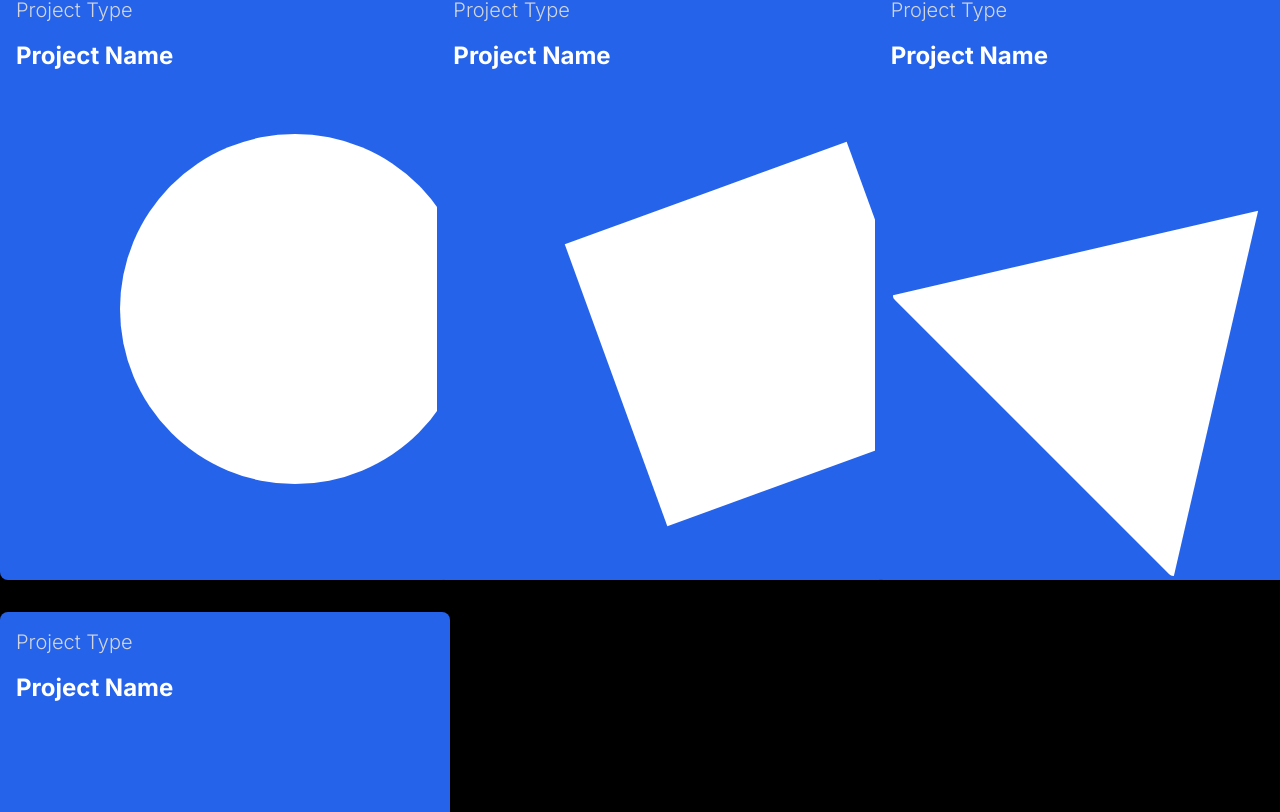
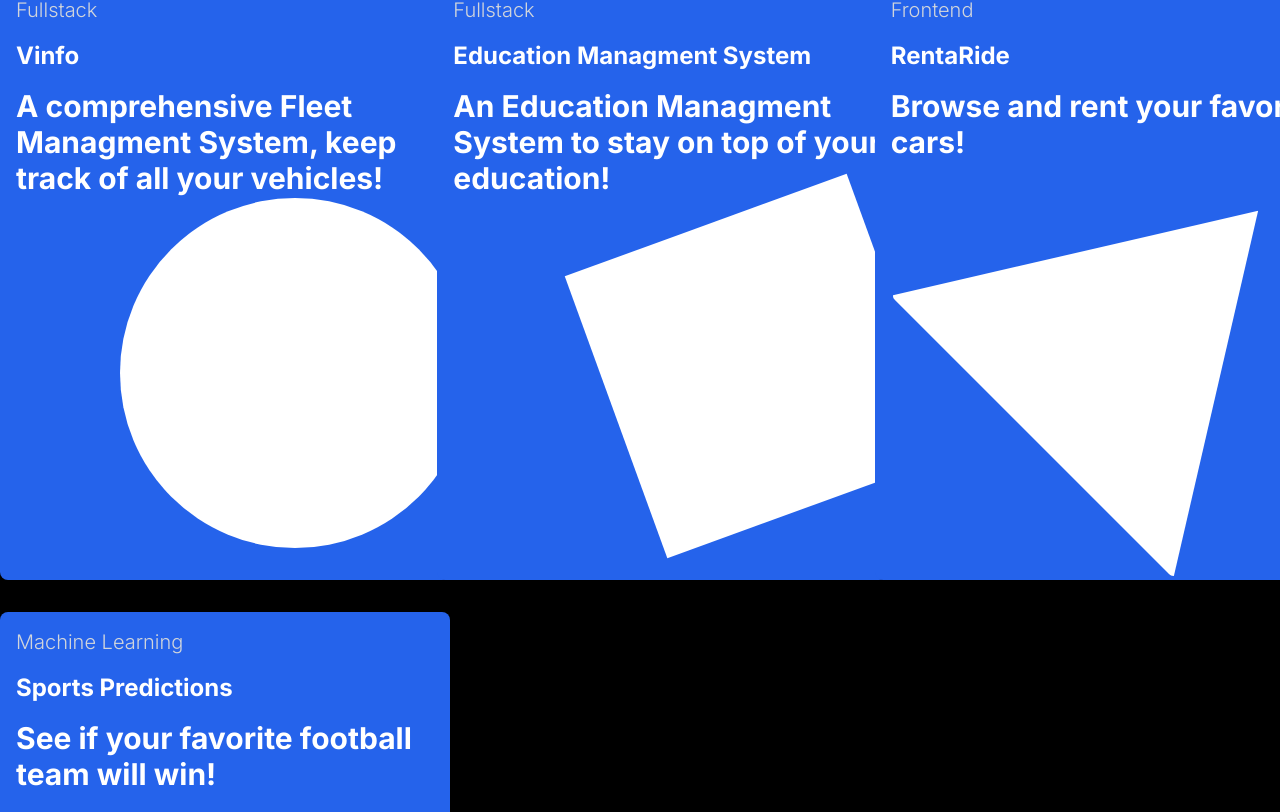
Before and after one commit to bustyAI/portfoli, a Next.js app: page / in a window 1280 px wide. Shown: the part 828-1640 px from the top of the page. Built offline with nearby package versions, Linux system fonts and the light colour scheme.

Commit message:
fixing positioning of shapes

```diff
--- a/app/components/CardCircle.jsx
+++ b/app/components/CardCircle.jsx
@@ -2,7 +2,7 @@ import React from 'react'
 
 const CardCircle = () => {
     return (
-        <div className=' absolute h-[175px] w-[175px] lg:h-[350px] lg:w-[350px] rounded-full bg-white bottom-0 -right-5 mb-16 lg:mb-24'></div>
+        <div className=' absolute z-[-1] h-[175px] w-[175px] lg:h-[350px] lg:w-[350px] rounded-full bg-white bottom-0 -right-5 mb-16 lg:mb-8'></div>
     )
 }
 
--- a/app/components/CardSquare.jsx
+++ b/app/components/CardSquare.jsx
@@ -2,7 +2,7 @@ import React from 'react'
 
 const CardSquare = () => {
     return (
-        <div className=' absolute bg-white w-[150px] h-[150px] lg:h-[300px] lg:w-[300px] bottom-0 -right-5 mb-24 -rotate-[20deg]'></div>
+        <div className=' absolute bg-white w-[150px] h-[150px] lg:h-[300px] lg:w-[300px] bottom-0 -right-5 mb-16 -rotate-[20deg]'></div>
     )
 }
 
--- a/app/components/ProjectCard.jsx
+++ b/app/components/ProjectCard.jsx
@@ -1,7 +1,7 @@
 import React from 'react'
 import { CardCircle, CardPenta, CardSquare, CardTriangle } from '.'
 
-const ProjectCard = ({ title, shape }) => {
+const ProjectCard = ({ title, shape, type, description }) => {
 
 
     const shapes = {
@@ -15,9 +15,10 @@ const ProjectCard = ({ title, shape }) => {
     const ShapeComponent = shapes[shape]
 
     return (
-        <div className=' relative bg-blue-600 w-[300px] h-[350px] lg:w-[450px] lg:h-[600px] rounded-lg mt-20 lg:mt-0'>
-            <p className='mt-4 ml-4 text-xl font-light text-gray-300'>Project Type</p>
+        <div className=' relative z-50 bg-blue-600 w-[300px] h-[350px] lg:w-[450px] lg:h-[600px] rounded-lg mt-20 lg:mt-0'>
+            <p className='mt-4 ml-4 text-xl font-light text-gray-300'>{type}</p>
             <p className='mt-4 ml-4 font-bold text-2xl'>{title}</p>
+            <p className='mt-4 ml-4 font-bold text-3xl'>{description}</p>
             {/* If exisit render that component and pass props */}
             {ShapeComponent ? <ShapeComponent title={title} shape={shape} /> : null}
         </div>
--- a/app/page.js
+++ b/app/page.js
@@ -5,6 +5,12 @@ import { Navbar, Main, ProjectCard } from "./components";
 
 export default function Home() {
 
+  const descriptions = {
+    vinfo: "A comprehensive Fleet Managment System, keep track of all your vehicles!",
+    edu: "An Education Managment System to stay on top of your education!",
+    renta: "Browse and rent your favorite cars!",
+    sports: "See if your favorite football team will win!"
+  }
 
 
   return (
@@ -14,10 +20,11 @@ export default function Home() {
 
       <section>
         <div className="grid grid-cols-1 lg:grid-cols-3 gap-8 mt-36 mx-auto justify-items-center lg:justify-items-stretch">
-          <ProjectCard title={"Project Name"} shape={'circle'} />
-          <ProjectCard title={"Project Name"} shape={'square'} />
-          <ProjectCard title={"Project Name"} shape={'triangle'} />
-          <ProjectCard title={"Project Name"} shape={'pentagon'} />
+          <ProjectCard title={"Vinfo"} shape={'circle'} type={"Fullstack"} description={descriptions.vinfo} />
+          <ProjectCard title={"Education Managment System"} shape={'square'} type={"Fullstack"} description={descriptions.edu} />
+          <ProjectCard title={"RentaRide"} shape={'triangle'} type={"Frontend"} description={descriptions.renta} />
+          <ProjectCard title={"Sports Predictions"} shape={'pentagon'} type={"Machine Learning"} description={descriptions.sports} />
+
         </div>
       </section>
       <div className="circle w-32 h-32 bg-blue-500 rounded-full relative"></div>
```
